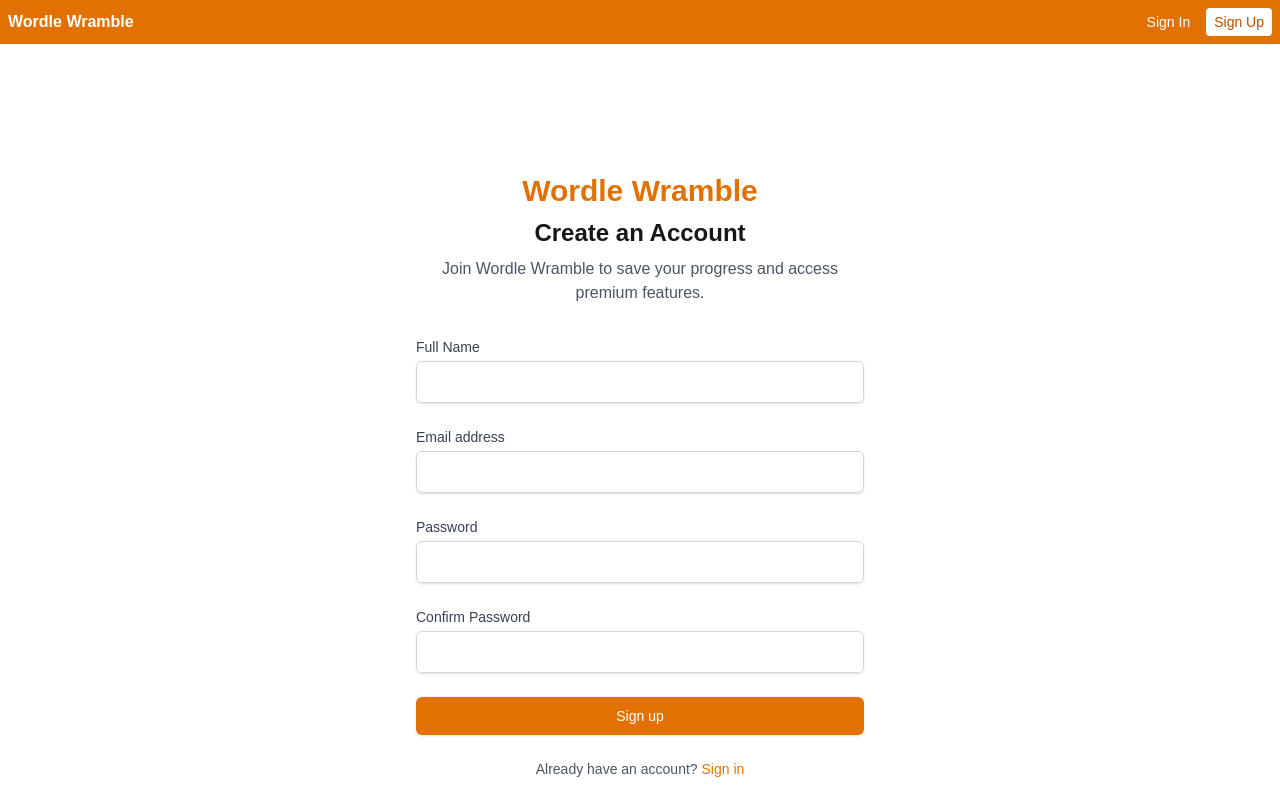
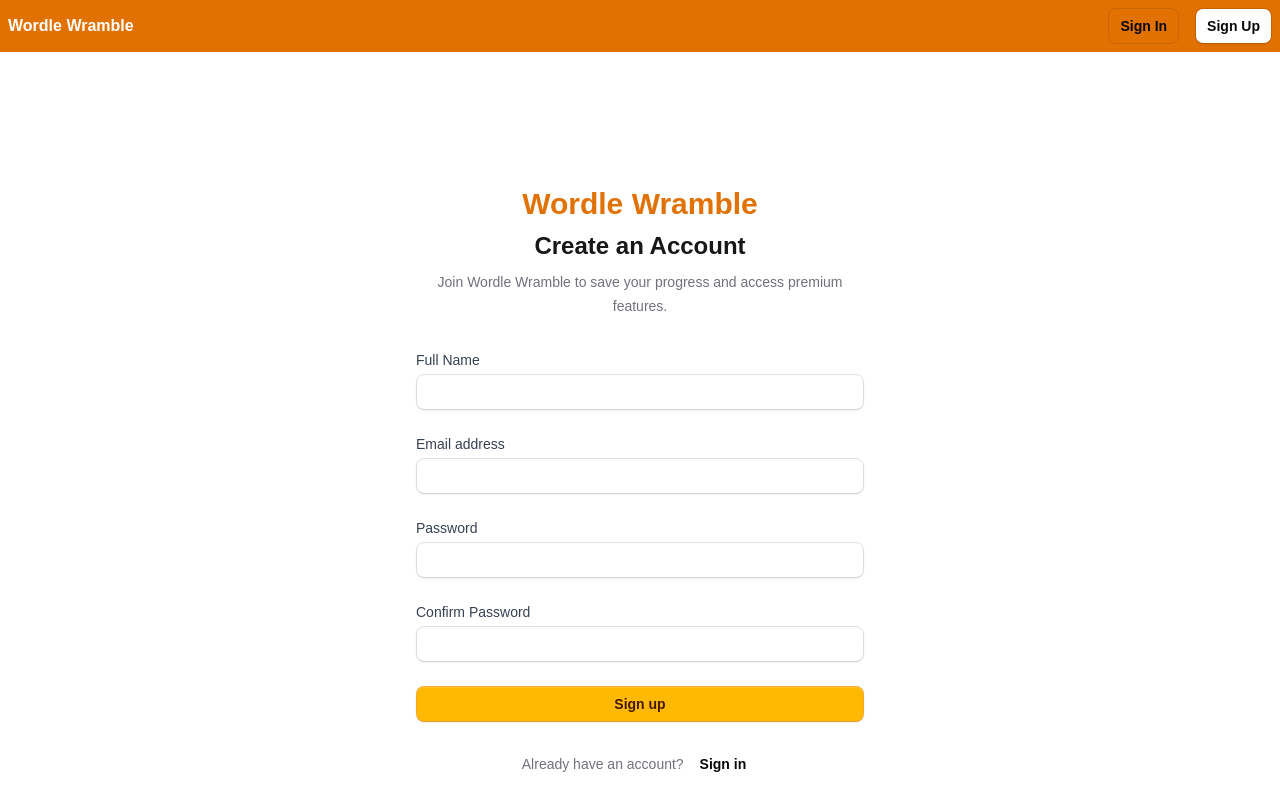
Before and after one commit to shagene/wordle-wramble, a Next.js app: page /auth/signup in a window 1280 px wide. Shown: the top 800 px of the page. Built offline with nearby package versions, Linux system fonts and the light colour scheme; no server answers.

Commit message:
updated auth ui to use the ui kit components and updted cursor rules to use these components as well

```diff
--- a/app/auth/profile/page.tsx
+++ b/app/auth/profile/page.tsx
@@ -4,6 +4,8 @@ import { useState, useEffect } from 'react';
 import { useRouter } from 'next/navigation';
 import { supabase } from '../../lib/supabase';
 import { User } from '@supabase/supabase-js';
+import { Button } from '../../components/button';
+import { Text } from '../../components/text';
 
 interface Profile {
   id: string;
@@ -93,17 +95,18 @@ export default function ProfilePage() {
 
         {loading ? (
           <div className="flex justify-center items-center h-40">
-            <div className="text-amber-600">Loading profile...</div>
+            <Text className="text-amber-600">Loading profile...</Text>
           </div>
         ) : error ? (
           <div className="bg-red-50 border border-red-200 text-red-800 rounded-lg p-4 mb-6">
-            <p>{error}</p>
-            <button
+            <Text>{error}</Text>
+            <Button
               onClick={() => router.push('/auth/login')}
-              className="mt-4 px-4 py-2 bg-amber-600 text-white rounded hover:bg-amber-700"
+              color="amber"
+              className="mt-4"
             >
               Go to Login
-            </button>
+            </Button>
           </div>
         ) : (
           <div>
@@ -127,26 +130,26 @@ export default function ProfilePage() {
             <div className="mb-6">
               <h2 className="text-xl font-semibold mb-4">Account Information</h2>
               <div className="space-y-3">
-                <p><span className="font-medium">Email:</span> {user?.email}</p>
-                <p><span className="font-medium">Account ID:</span> {user?.id}</p>
-                <p><span className="font-medium">Subscription:</span> {user?.profile?.subscription_tier || 'Free'}</p>
+                <Text><span className="font-medium">Email:</span> {user?.email}</Text>
+                <Text><span className="font-medium">Account ID:</span> {user?.id}</Text>
+                <Text><span className="font-medium">Subscription:</span> {user?.profile?.subscription_tier || 'Free'}</Text>
               </div>
             </div>
 
             <div className="flex justify-between">
-              <button
+              <Button
                 onClick={() => router.push('/')}
-                className="px-4 py-2 border border-gray-300 text-gray-700 dark:text-gray-200 dark:border-gray-600 rounded hover:bg-gray-50 dark:hover:bg-gray-700"
+                outline
               >
                 Back to Home
-              </button>
+              </Button>
 
-              <button
+              <Button
                 onClick={handleSignOut}
-                className="px-4 py-2 bg-red-600 text-white rounded hover:bg-red-700"
+                color="red"
               >
                 Sign Out
-              </button>
+              </Button>
             </div>
           </div>
         )}
--- a/app/auth/signup/page.tsx
+++ b/app/auth/signup/page.tsx
@@ -6,6 +6,9 @@ import { useForm } from 'react-hook-form';
 import { z } from 'zod';
 import { zodResolver } from '@hookform/resolvers/zod';
 import { supabase } from '../../lib/supabase';
+import { Button } from '../../components/button';
+import { Input, InputGroup } from '../../components/input';
+import { Text } from '../../components/text';
 
 // Define form schema
 const signupSchema = z.object({
@@ -100,14 +103,12 @@ export default function SignUpPage() {
       <div className="flex min-h-screen flex-col items-center justify-center py-12 px-4 sm:px-6 lg:px-8">
         <div className="w-full max-w-md text-center">
           <h2 className="text-2xl font-semibold mb-4">Check your email</h2>
-          <p className="mb-6">
+          <Text className="mb-6">
             We&apos;ve sent you a verification link. Please check your email and click the link to complete your registration.
-          </p>
-          <Link href="/auth/login">
-            <button className="inline-flex items-center px-4 py-2 border border-transparent text-sm font-medium rounded-md shadow-sm text-white bg-amber-600 hover:bg-amber-700 focus:outline-none focus:ring-2 focus:ring-offset-2 focus:ring-amber-500">
+          </Text>
+          <Button href="/auth/login" color="amber">
             Back to Sign In
-            </button>
-          </Link>
+          </Button>
         </div>
       </div>
     );
@@ -119,9 +120,9 @@ export default function SignUpPage() {
         <div className="mb-8 text-center">
           <h1 className="text-3xl font-bold text-amber-600 mb-2">Wordle Wramble</h1>
           <h2 className="text-2xl font-semibold">Create an Account</h2>
-          <p className="mt-2 text-gray-600">
+          <Text className="mt-2">
             Join Wordle Wramble to save your progress and access premium features.
-          </p>
+          </Text>
         </div>
 
         {errorMessage && (
@@ -135,15 +136,16 @@ export default function SignUpPage() {
             <label htmlFor="fullName" className="block text-sm font-medium text-gray-700 mb-1">
               Full Name
             </label>
-            <input
+            <InputGroup>
+              <Input
                 id="fullName"
                 type="text"
                 autoComplete="name"
-              className="appearance-none block w-full px-3 py-2 border border-gray-300 rounded-md shadow-sm placeholder-gray-400 focus:outline-none focus:ring-amber-500 focus:border-amber-500"
                 {...register('fullName')}
               />
+            </InputGroup>
             {errors.fullName && (
-              <p className="mt-1 text-sm text-red-600">{errors.fullName.message}</p>
+              <Text className="mt-1 text-sm text-red-600">{errors.fullName.message}</Text>
             )}
           </div>
 
@@ -151,15 +153,16 @@ export default function SignUpPage() {
             <label htmlFor="email" className="block text-sm font-medium text-gray-700 mb-1">
               Email address
             </label>
-            <input
+            <InputGroup>
+              <Input
                 id="email"
                 type="email"
                 autoComplete="email"
-              className="appearance-none block w-full px-3 py-2 border border-gray-300 rounded-md shadow-sm placeholder-gray-400 focus:outline-none focus:ring-amber-500 focus:border-amber-500"
                 {...register('email')}
               />
+            </InputGroup>
             {errors.email && (
-              <p className="mt-1 text-sm text-red-600">{errors.email.message}</p>
+              <Text className="mt-1 text-sm text-red-600">{errors.email.message}</Text>
             )}
           </div>
 
@@ -167,15 +170,16 @@ export default function SignUpPage() {
             <label htmlFor="password" className="block text-sm font-medium text-gray-700 mb-1">
               Password
             </label>
-            <input
+            <InputGroup>
+              <Input
                 id="password"
                 type="password"
                 autoComplete="new-password"
-              className="appearance-none block w-full px-3 py-2 border border-gray-300 rounded-md shadow-sm placeholder-gray-400 focus:outline-none focus:ring-amber-500 focus:border-amber-500"
                 {...register('password')}
               />
+            </InputGroup>
             {errors.password && (
-              <p className="mt-1 text-sm text-red-600">{errors.password.message}</p>
+              <Text className="mt-1 text-sm text-red-600">{errors.password.message}</Text>
             )}
           </div>
 
@@ -183,36 +187,38 @@ export default function SignUpPage() {
             <label htmlFor="confirmPassword" className="block text-sm font-medium text-gray-700 mb-1">
               Confirm Password
             </label>
-            <input
+            <InputGroup>
+              <Input
                 id="confirmPassword"
                 type="password"
                 autoComplete="new-password"
-              className="appearance-none block w-full px-3 py-2 border border-gray-300 rounded-md shadow-sm placeholder-gray-400 focus:outline-none focus:ring-amber-500 focus:border-amber-500"
                 {...register('confirmPassword')}
               />
+            </InputGroup>
             {errors.confirmPassword && (
-              <p className="mt-1 text-sm text-red-600">{errors.confirmPassword.message}</p>
+              <Text className="mt-1 text-sm text-red-600">{errors.confirmPassword.message}</Text>
             )}
           </div>
 
           <div>
-            <button
+            <Button
               type="submit"
               disabled={isLoading}
-              className="w-full flex justify-center py-2 px-4 border border-transparent rounded-md shadow-sm text-sm font-medium text-white bg-amber-600 hover:bg-amber-700 focus:outline-none focus:ring-2 focus:ring-offset-2 focus:ring-amber-500 disabled:opacity-50 disabled:cursor-not-allowed"
+              color="amber"
+              className="w-full"
             >
               {isLoading ? 'Creating account...' : 'Sign up'}
-            </button>
+            </Button>
           </div>
         </form>
 
         <div className="mt-6 text-center">
-          <p className="text-sm text-gray-600">
+          <Text className="text-sm">
             Already have an account?{' '}
-            <Link href="/auth/login" className="font-medium text-amber-600 hover:text-amber-500">
+            <Button plain href="/auth/login" className="font-medium">
               Sign in
-            </Link>
-          </p>
+            </Button>
+          </Text>
         </div>
       </div>
     </div>
--- a/app/components/auth-nav.tsx
+++ b/app/components/auth-nav.tsx
@@ -1,9 +1,10 @@
 'use client';
 
 import { useState, useEffect } from 'react';
-import Link from 'next/link';
 import { supabase } from '../lib/supabase';
 import { User } from '@supabase/supabase-js';
+import { Button } from './button';
+import { Text } from './text';
 
 export default function AuthNav() {
   const [user, setUser] = useState<User | null>(null);
@@ -37,38 +38,35 @@ export default function AuthNav() {
 
   return (
     <div className="bg-amber-600 text-white p-2 flex justify-between items-center">
-      <div className="font-bold">Wordle Wramble</div>
+      <div className="font-semibold text-white">Wordle Wramble</div>
 
       <div className="flex space-x-4 items-center">
         {loading ? (
-          <span className="text-sm">Loading...</span>
+          <div className="text-sm text-white">Loading...</div>
         ) : user ? (
           <>
-            <span className="text-sm hidden sm:inline">{user.email}</span>
-            <Link href="/auth/profile" className="text-sm hover:underline">
+            <div className="text-sm hidden sm:inline text-white">{user.email}</div>
+            <Button color="light" href="/auth/profile" className="text-sm">
               Profile
-            </Link>
-            <button
+            </Button>
+            <Button
+              color="white"
               onClick={async () => {
                 await supabase.auth.signOut();
                 window.location.href = '/';
               }}
-              className="text-sm px-2 py-1 bg-white text-amber-700 rounded hover:bg-amber-100"
             >
               Sign Out
-            </button>
+            </Button>
           </>
         ) : (
           <>
-            <Link href="/auth/login" className="text-sm hover:underline">
+            <Button outline href="/auth/login" className="text-white">
               Sign In
-            </Link>
-            <Link
-              href="/auth/signup"
-              className="text-sm px-2 py-1 bg-white text-amber-700 rounded hover:bg-amber-100"
-            >
+            </Button>
+            <Button color="white" href="/auth/signup">
               Sign Up
-            </Link>
+            </Button>
           </>
         )}
       </div>
```
Also changed, not shown: app/auth/login/page.tsx (+23 -17 lines). Lines whose indentation alone changed are shown as unchanged.
